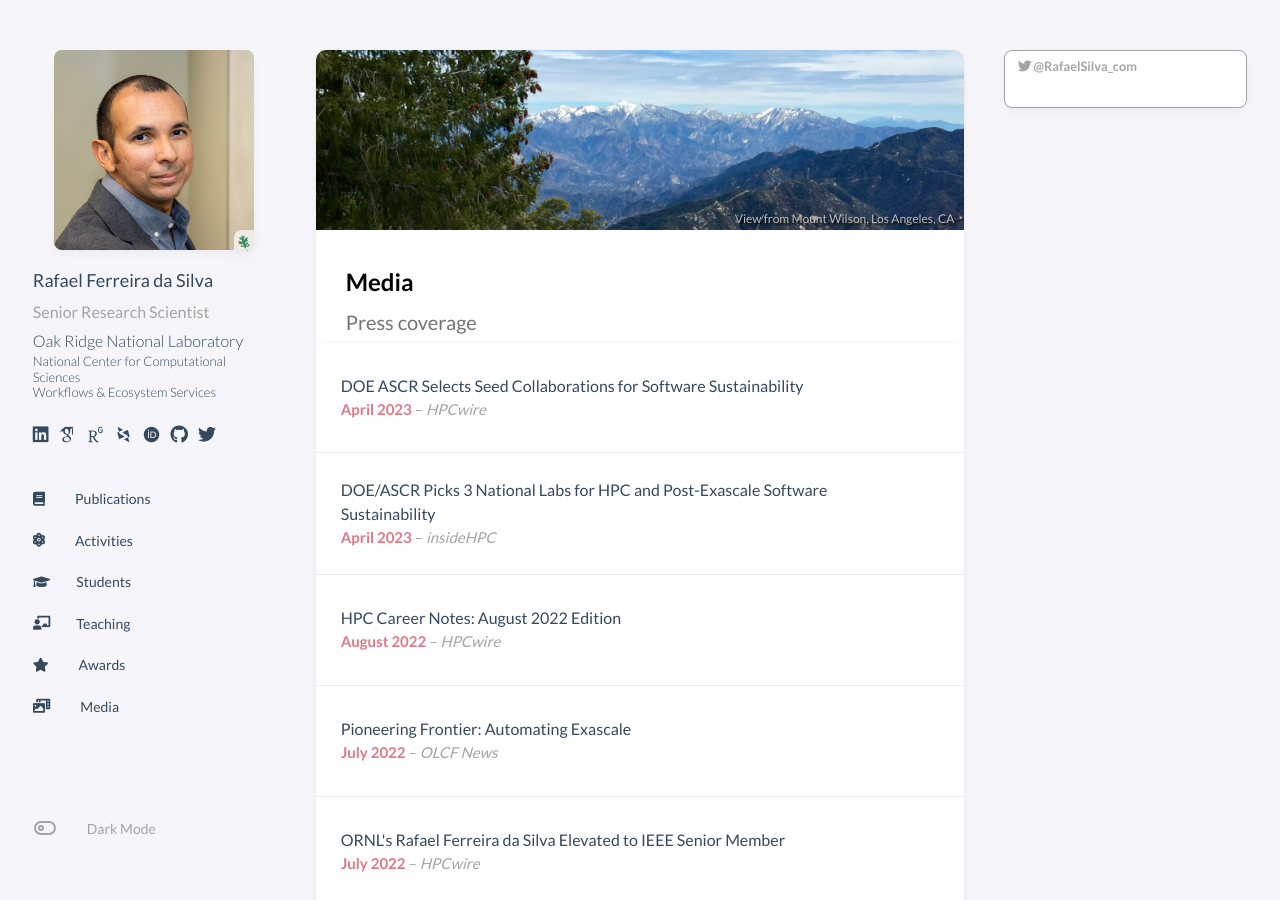
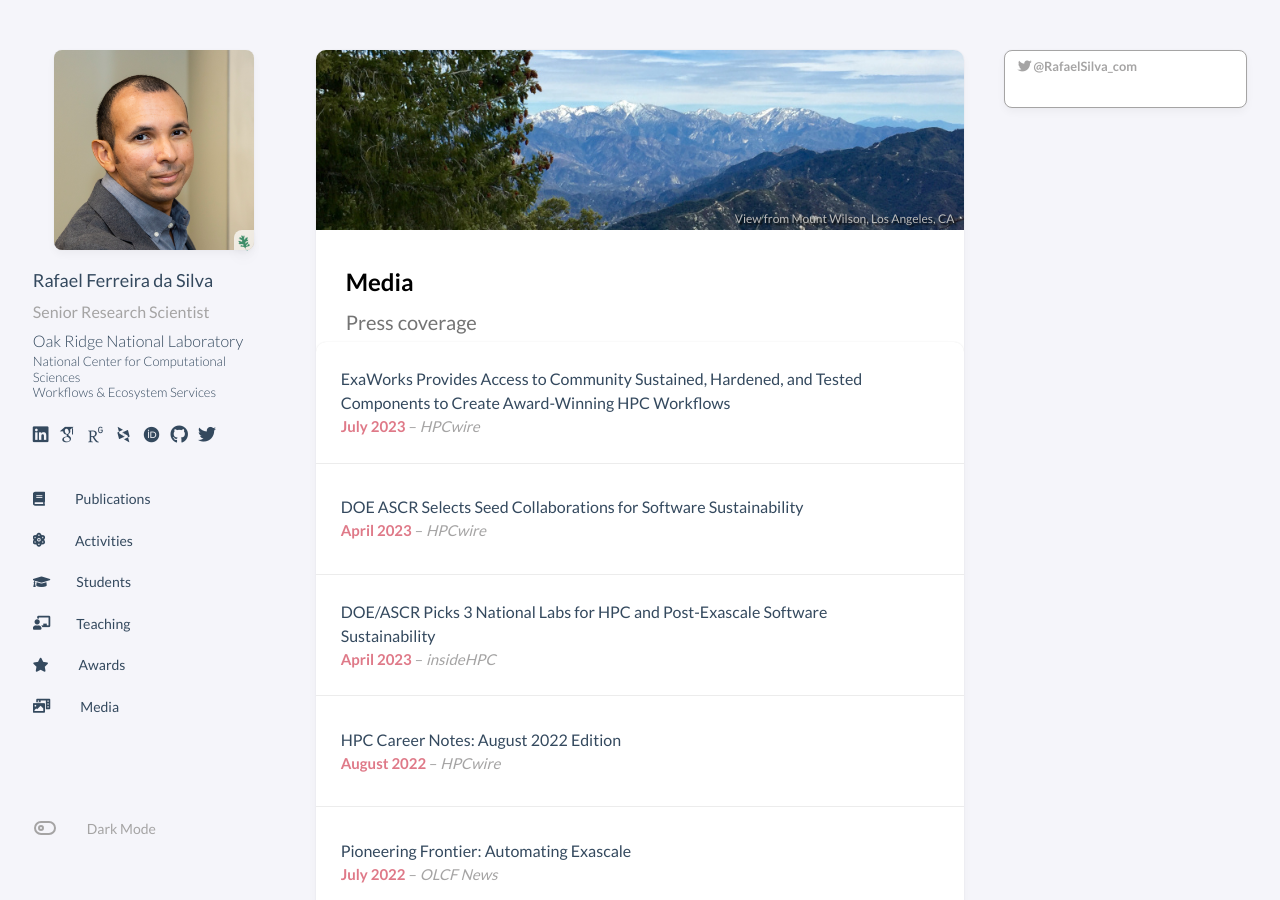
Before and after one commit to rafaelfsilva/rafaelfsilva.github.io, a Jekyll site: the page built from _pages/media.html, in a window 1280 px wide and 900 px high. Built offline with Jekyll 4.4.1, drawn with Linux system fonts in a browser that asks for light colours; some web fonts are replaced; a script that is not in the unit is left out; comment, search, counter and statistics services are not loaded.

Commit message:
Update media.yml

```diff
--- a/_data/media.yml
+++ b/_data/media.yml
@@ -1,3 +1,8 @@
+- title: ExaWorks Provides Access to Community Sustained, Hardened, and Tested Components to Create Award-Winning HPC Workflows
+  venue: HPCwire
+  date: July 2023
+  link: https://www.hpcwire.com/off-the-wire/exaworks-provides-access-to-community-sustained-hardened-and-tested-components-to-create-award-winning-hpc-workflows/
+
 - title: DOE ASCR Selects Seed Collaborations for Software Sustainability
   venue: HPCwire
   date: April 2023
```
